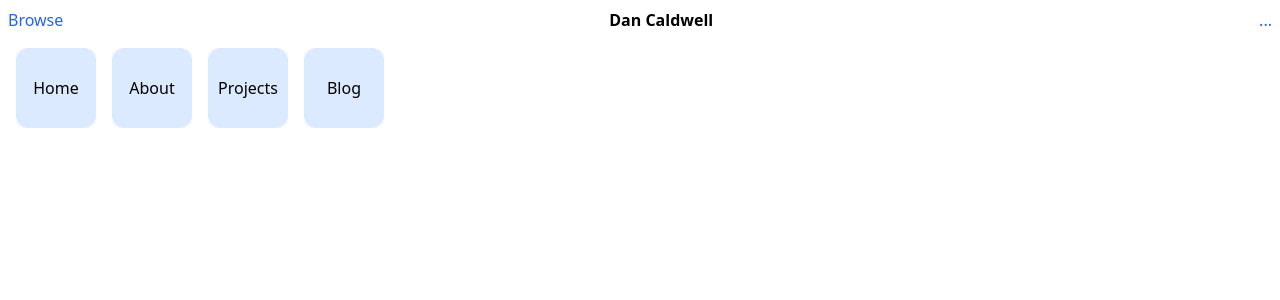
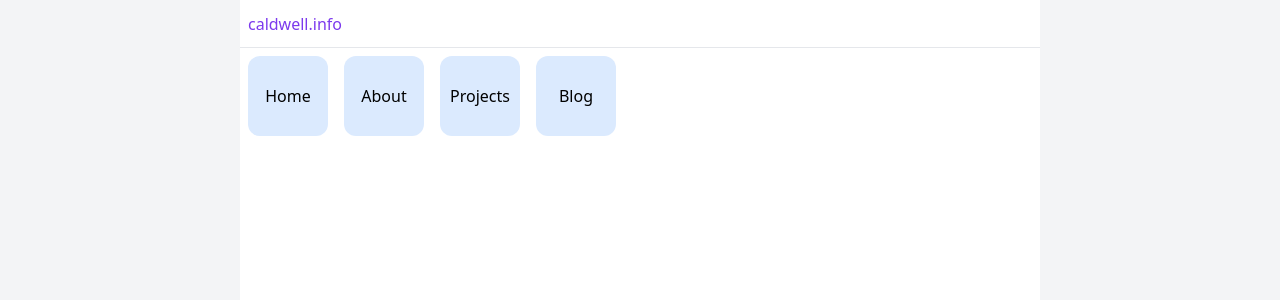
Before and after one commit to dan-caldwell/caldwell.info, a Next.js app: page / in a window 1280 px wide. Shown: the top 300 px of the page. Built offline with nearby package versions, Linux system fonts and the light colour scheme.

Commit message:
add scroll progress basic functionality

```diff
--- a/components/content/PrintPage.tsx
+++ b/components/content/PrintPage.tsx
@@ -1,21 +1,29 @@
+import React from "react";
+import { InView, useInView } from "react-intersection-observer";
 
 type PrintPageProps = {
     children: React.ReactNode | React.ReactNode[],
     className?: string,
-    style?: {}
+    style?: {},
+    id: number,
+    onInView?: (id: number) => void
 }
 
-const PrintPage: React.FC<PrintPageProps> = ({ children, className = '', style = {} }) => {
+const PrintPage: React.FC<PrintPageProps> = ({ children, className = '', style = {}, id, onInView = () => { } }) => {
+
     return (
-        <div className={`p-2 bg-white border-half-rem border-gray-200 flex-shrink-0 overflow-y-scroll ${className}`}
+        <InView threshold={0.5} onChange={value => value ? onInView(id) : null}>
+            {({ ref }) => (
+                <div ref={ref} className={`p-2 bg-white w-container border-half-rem border-gray-200 flex-shrink-0 overflow-y-scroll ${className}`}
                     style={{
                         height: `calc(100vh - 3rem)`,
-                width: `100vw`,
                         ...style
                     }}
                 >
                     {children}
                 </div>
+            )}
+        </InView>
     )
 }
 
--- /dev/null
+++ b/components/content/ScrollProgress.tsx
@@ -0,0 +1,16 @@
+
+type ScrollProgressProps = {
+    numItems: number,
+    currentItem: number
+}
+
+const ScrollProgress: React.FC<ScrollProgressProps> = ({
+    numItems = 0,
+    currentItem = 0
+}) => {
+    return (
+        <div>{currentItem} / {numItems}</div>
+    )
+}
+
+export default ScrollProgress;
--- a/components/layouts/mobile/MobileBrowser.tsx
+++ b/components/layouts/mobile/MobileBrowser.tsx
@@ -1,23 +1,17 @@
 import MobileNavbar from '../../navigation/MobileNavbar';
 
 type MobileBrowserProps = {
-    title: string,
     children: React.ReactNode | React.ReactNode[],
-    originTitle: string,
-    originHref: string,
     className?: string,
 }
 
 const MobileBrowser: React.FC<MobileBrowserProps> = ({
-    title,
     children,
-    originTitle,
-    originHref,
     className
 }) => {
     return (
-        <div className={`h-screen w-screen ${className || ''}`}>
-            <MobileNavbar title={title} originTitle={originTitle} originHref={originHref} />
+        <div className={`h-screen w-container mx-auto bg-white ${className || ''}`}>
+            <MobileNavbar />
             <div className="flex flex-wrap">
                 {children}
             </div>
--- a/components/layouts/mobile/MobileContentViewer.tsx
+++ b/components/layouts/mobile/MobileContentViewer.tsx
@@ -1,22 +1,22 @@
 import MobileNavbar from "../../navigation/MobileNavbar";
+import ScrollProgress from "../../content/ScrollProgress";
+import React, { useState } from "react";
+import PrintPage from "../../content/PrintPage";
 
 type MobileContentViewerProps = {
-    title: string,
-    children: React.ReactNode | React.ReactNode[],
-    originTitle: string,
-    originHref: string,
+    children?: React.ReactNode[],
     className?: string,
     scroll?: 'horizontal' | 'vertical'
+    pages?: any[]
 }
 
 const MobileContentViewer: React.FC<MobileContentViewerProps> = ({
-    title,
     children,
-    originTitle,
-    originHref,
     className,
-    scroll = 'vertical'
+    scroll = 'vertical',
+    pages = []
 }) => {
+    const [currentScrollItem, setCurrentScrollItem] = useState(0);
 
     const scrollClassName =
         scroll === 'vertical' ?
@@ -24,11 +24,19 @@ const MobileContentViewer: React.FC<MobileContentViewerProps> = ({
             'snap-x-mandatory';
 
     return (
-        <div className={`h-screen w-screen flex flex-grow flex-col ${className || ''}`}>
-            <MobileNavbar title={title} originTitle={originTitle} originHref={originHref} />
+        <div className={`h-screen w-container mx-auto flex flex-grow flex-col ${className || ''}`}>
+            <MobileNavbar />
             <div className={`${scrollClassName} flex w-full h-full overflow-scroll`}>
-                {children}
+                {pages.length ? pages.map((page, index) => (
+                    <PrintPage
+                        key={index}
+                        className="snap-center snap-stop-always"
+                        id={index}
+                        onInView={id => setCurrentScrollItem(id)}
+                    >{page}</PrintPage>
+                )) : children}
             </div>
+            <ScrollProgress numItems={pages.length} currentItem={currentScrollItem + 1} />
         </div>
     )
 }
--- a/components/navigation/MobileNavbar.tsx
+++ b/components/navigation/MobileNavbar.tsx
@@ -1,28 +1,37 @@
 import Head from 'next/head';
 import Link from 'next/link';
+import { useEffect, useState } from 'react';
 
-type MobileNavbarProps = {
-    title: string,
-    originHref: string,
-    originTitle: string
-}
+const MobileNavbar: React.FC = () => {
+    const [title, setTitle] = useState<string>('caldwell.info');
+    const [path, setPath] = useState<any>(<Link href="/"><a>caldwell.info</a></Link>);
 
-const MobileNavbar: React.FC<MobileNavbarProps> = ({
-    title,
-    originHref,
-    originTitle
-}) => {
+    const getPath = () => {
+        const splitPath = location.pathname.split('/').filter(path => path);
+        splitPath.unshift('caldwell.info');
+        const result = splitPath.map((item, index) => {
+            const href = splitPath.slice(1, index + 1).join('/');
+            return (
+                <Link href={`/${href}`} key={item}>
+                    <span className="cursor-pointer"><a>{item}</a>{index === splitPath.length - 1 ? '' : ' / '}</span>
+                </Link>
+            )
+        });
+        return result;
+    }
+
+    useEffect(() => {
+        setPath(getPath());
+        setTitle(location.pathname);
+    }, []);
+
     return (
         <>
             <Head>
-                <title>Caldwell.info - {title}</title>
+                <title>{title}</title>
             </Head>
-            <div className="p-2 flex justify-between items-center bg-white w-full border-b h-12 box-border">
-                <Link href={originHref}>
-                    <div className="text-blue-600">{originTitle}</div>
-                </Link>
-                <div className="font-bold">{title}</div>
-                <div className="text-blue-600">...</div>
+            <div className="p-2 flex justify-between items-center bg-white w-full border-b h-12 box-border flex-shrink-0">
+                <div className="text-blue-600 w-12 whitespace-nowrap">{path}</div>
             </div>
         </>
     )
--- a/package.json
+++ b/package.json
@@ -25,6 +25,7 @@
     "react": "17.0.2",
     "react-dom": "17.0.2",
     "react-html-parser": "^2.0.2",
+    "react-intersection-observer": "^8.32.5",
     "react-swipeable": "^6.2.0",
     "react-youtube": "^7.13.1",
     "sharp": "^0.29.2",
--- a/pages/index.tsx
+++ b/pages/index.tsx
@@ -1,26 +1,15 @@
 import Head from 'next/head';
 import React from 'react';
+import MobileBrowser from '../components/layouts/mobile/MobileBrowser';
 import Folder from '../components/navigation/Folder';
 
 export default function IndexPage() {
     return (
-        <>
-            <Head>
-                <title>Home page</title>
-            </Head>
-            <div className="mx-2">
-                <div className="my-2 flex justify-between items-center">
-                    <div className="text-blue-600">Browse</div>
-                    <div className="font-bold">Dan Caldwell</div>
-                    <div className="text-blue-600">...</div>
-                </div>
-                <div className="flex flex-wrap">
-                    <Folder title="Home" href="/" />
-                    <Folder title="About" href="/" />
-                    <Folder title="Projects" href="/project" />
-                    <Folder title="Blog" href="/" />
-                </div>
-            </div>
-        </>
+        <MobileBrowser>
+            <Folder title="Home" href="/" />
+            <Folder title="About" href="/" />
+            <Folder title="Projects" href="/projects" />
+            <Folder title="Blog" href="/" />
+        </MobileBrowser>
     );
 }
--- a/pages/project/index.tsx
+++ b/pages/projects/index.tsx
@@ -3,21 +3,21 @@ import ContentItem from "../../components/navigation/ContentItem";
 
 const Projects = () => {
     return (
-        <MobileBrowser originTitle="Home" title="Projects" originHref="/">
+        <MobileBrowser>
             <ContentItem
                 title="UltraCSS"
                 src="https://s3.amazonaws.com/caldwell.info/images/ultracss/thumbnail.jpg"
-                href="/project/ultracss"
+                href="/projects/ultracss"
             />
             <ContentItem
                 title="RNS Website Redesign"
                 src="https://s3.amazonaws.com/caldwell.info/images/religion-news-service-website-redesign/thumbnail.jpg"
-                href="/project/rns-website-redesign"
+                href="/projects/rns-website-redesign"
             />
             <ContentItem
                 title="The Coffee Shop Revolution"
                 src="https://s3.amazonaws.com/caldwell.info/images/the-coffee-shop-revolution/thumbnail.jpg"
-                href="/project/ultracss"
+                href="/projects/ultracss"
             />
         </MobileBrowser>
     )
--- a/pages/project/ultracss.tsx
+++ b/pages/projects/ultracss.tsx
@@ -41,18 +41,9 @@ const UltraCSS = () => {
 
     return (
         <MobileContentViewer
-            title="UltraCSS"
-            originTitle="Projects"
-            originHref="/project"
             scroll="horizontal"
-        >
-            {pages.map((page, index) => (
-                <PrintPage
-                    key={index}
-                    className="snap-center snap-stop-always"
-                >{page}</PrintPage>
-            ))}
-        </MobileContentViewer>
+            pages={pages}
+        ></MobileContentViewer>
     )
 }
 
--- a/styles/globals.css
+++ b/styles/globals.css
@@ -4,7 +4,7 @@
 
 @layer base {
     body {
-        @apply overscroll-none p-0 m-0;
+        @apply overscroll-none p-0 m-0 bg-gray-100;
     }
 
     h1 {
@@ -99,6 +99,10 @@
         width: 48rem;
     }
 
+    .w-container {
+        width: 100vw;
+    }
+
     .max-w-2xs {
         max-width: 16rem;
     }
@@ -125,6 +129,11 @@
 }
 
 @screen xl {
+
+    .w-container {
+        width: 50rem;
+    }
+
     .w-sidebar {
         @apply w-80;
     }
@@ -134,9 +143,6 @@
         max-width: calc(100vw - 20rem);
     }
 
-    .w-200 {
-        width: 50rem;
-    }
     iframe {
         height: 28.125rem;
     }
```
Also changed, not shown: pages/projects/rns-website-redesign.tsx (renamed from pages/project/rns-website-redesign.tsx), 1 other file (tests, documents, lock files or other folders). Lines whose indentation alone changed are shown as unchanged.
